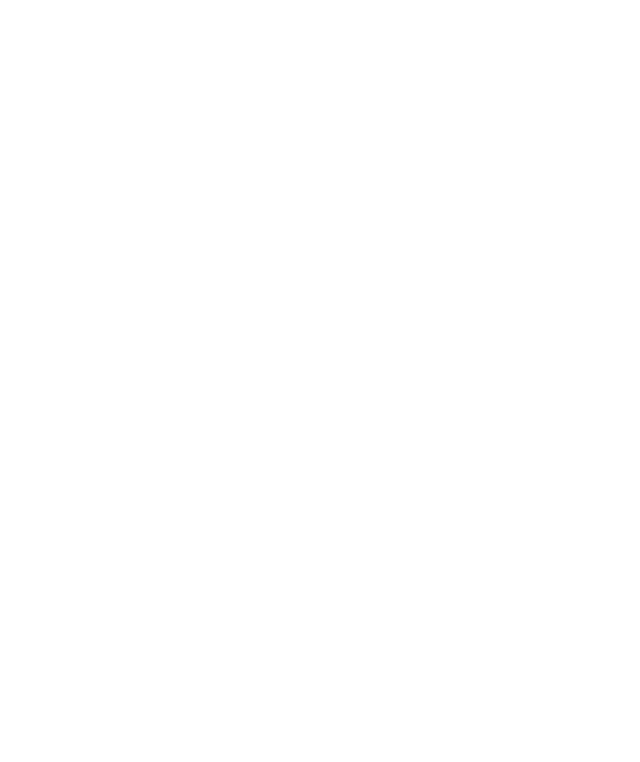
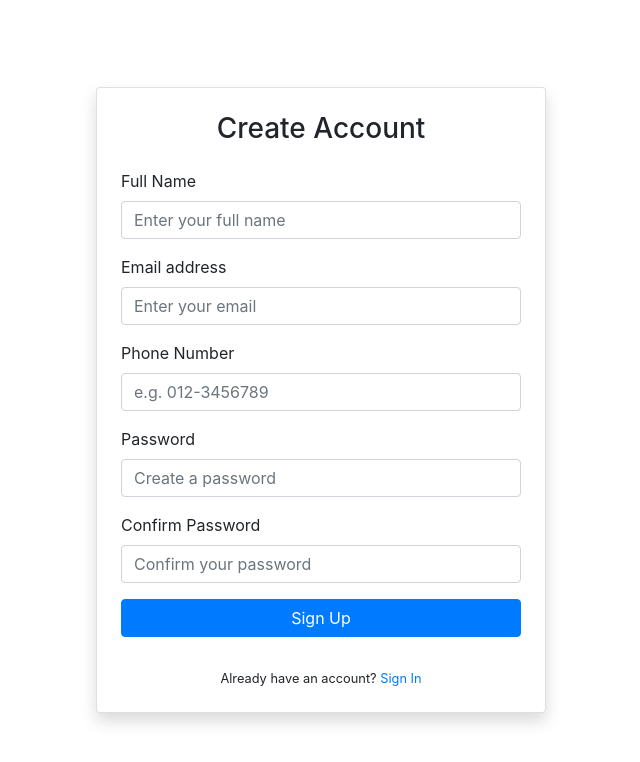
Before and after one commit to hiokauka/eco-travel-planner, a plain HTML site: page Signup.html in a window 1280 px wide. Shown: the whole page, without its empty margins (319-959 px from the left). Drawn offline with nearby package versions, Linux system fonts and the light colour scheme.

Commit message:
update modules

```diff
--- a/Login.html
+++ b/Login.html
@@ -0,0 +1,50 @@
+<head>
+    <meta charset="UTF-8">
+    <meta name="viewport" content="width=device-width, initial-scale=1.0">
+    <title>Teroka</title>
+
+    <!-- Bootstrap CSS -->
+    <link href="https://stackpath.bootstrapcdn.com/bootstrap/4.5.2/css/bootstrap.min.css" rel="stylesheet">
+
+    <link rel="stylesheet" href="assets/css/home.css">
+
+    <!-- Optional Bootstrap JavaScript (for interactive components like modals, dropdowns, etc.) -->
+    <script src="https://code.jquery.com/jquery-3.5.1.slim.min.js"></script>
+    <script src="https://cdn.jsdelivr.net/npm/@popperjs/core@2.5.2/dist/umd/popper.min.js"></script>
+    <script src="https://stackpath.bootstrapcdn.com/bootstrap/4.5.2/js/bootstrap.min.js"></script>
+
+  </head>
+
+  <body>
+
+    <div class="container d-flex justify-content-center align-items-center min-vh-100">
+        <div class="card p-4 shadow" style="width: 100%; max-width: 400px;">
+          <h3 class="text-center mb-4">Sign In</h3>
+          <form>
+            <div class="mb-3">
+              <label for="email" class="form-label">Email address</label>
+              <input type="email" class="form-control" id="email" placeholder="Enter your email" required>
+            </div>
+            <div class="mb-3">
+              <label for="password" class="form-label">Password</label>
+              <input type="password" class="form-control" id="password" placeholder="Enter your password" required>
+            </div>
+            <div class="d-flex justify-content-between align-items-center mb-3">
+              <div class="form-check">
+                <input type="checkbox" class="form-check-input" id="rememberMe">
+                <label class="form-check-label" for="rememberMe">Remember me</label>
+              </div>
+              <a href="#" class="text-decoration-none">Forgot password?</a>
+            </div>
+            <a href="main.html" class="btn btn-primary w-100">Sign In</a>
+          </form>
+          <div class="text-center mt-3">
+            <small>Don't have an account? <a href="Signup.html">Register</a></small>
+          </div>
+        </div>
+      </div>
+
+
+
+
+  </body>
--- a/Signup.html
+++ b/Signup.html
@@ -0,0 +1,55 @@
+<head>
+    <meta charset="UTF-8">
+    <meta name="viewport" content="width=device-width, initial-scale=1.0">
+    <title>Teroka</title>
+
+    <!-- Bootstrap CSS -->
+    <link href="https://stackpath.bootstrapcdn.com/bootstrap/4.5.2/css/bootstrap.min.css" rel="stylesheet">
+
+    <link rel="stylesheet" href="assets/css/home.css">
+
+    <!-- Optional Bootstrap JavaScript (for interactive components like modals, dropdowns, etc.) -->
+    <script src="https://code.jquery.com/jquery-3.5.1.slim.min.js"></script>
+    <script src="https://cdn.jsdelivr.net/npm/@popperjs/core@2.5.2/dist/umd/popper.min.js"></script>
+    <script src="https://stackpath.bootstrapcdn.com/bootstrap/4.5.2/js/bootstrap.min.js"></script>
+
+  </head>
+
+  <body>
+
+    <div class="container d-flex justify-content-center align-items-center min-vh-100">
+        <div class="card p-4 shadow" style="width: 100%; max-width: 450px;">
+          <h3 class="text-center mb-4">Create Account</h3>
+          <form>
+            <div class="mb-3">
+              <label for="name" class="form-label">Full Name</label>
+              <input type="text" class="form-control" id="name" placeholder="Enter your full name" required>
+            </div>
+            <div class="mb-3">
+              <label for="email" class="form-label">Email address</label>
+              <input type="email" class="form-control" id="email" placeholder="Enter your email" required>
+            </div>
+            <div class="mb-3">
+              <label for="phone" class="form-label">Phone Number</label>
+              <input type="tel" class="form-control" id="phone" placeholder="e.g. 012-3456789" required>
+            </div>
+            <div class="mb-3">
+              <label for="password" class="form-label">Password</label>
+              <input type="password" class="form-control" id="password" placeholder="Create a password" required>
+            </div>
+            <div class="mb-3">
+              <label for="confirmPassword" class="form-label">Confirm Password</label>
+              <input type="password" class="form-control" id="confirmPassword" placeholder="Confirm your password" required>
+            </div>
+            <a href="main.html" class="btn btn-primary w-100">Sign Up</a>
+          </form>
+          <div class="text-center mt-3">
+            <small>Already have an account? <a href="Login.html">Sign In</a></small>
+          </div>
+        </div>
+      </div>
+
+
+
+
+  </body>
```
Also changed, not shown: Carbon.html (+2 -2 lines), Explore.html (+2 -2 lines), Home.html (+2 -2 lines), Itinerary.html (+2 -2 lines), Main.html (+2 -2 lines), index.html (+1 -1 lines).
